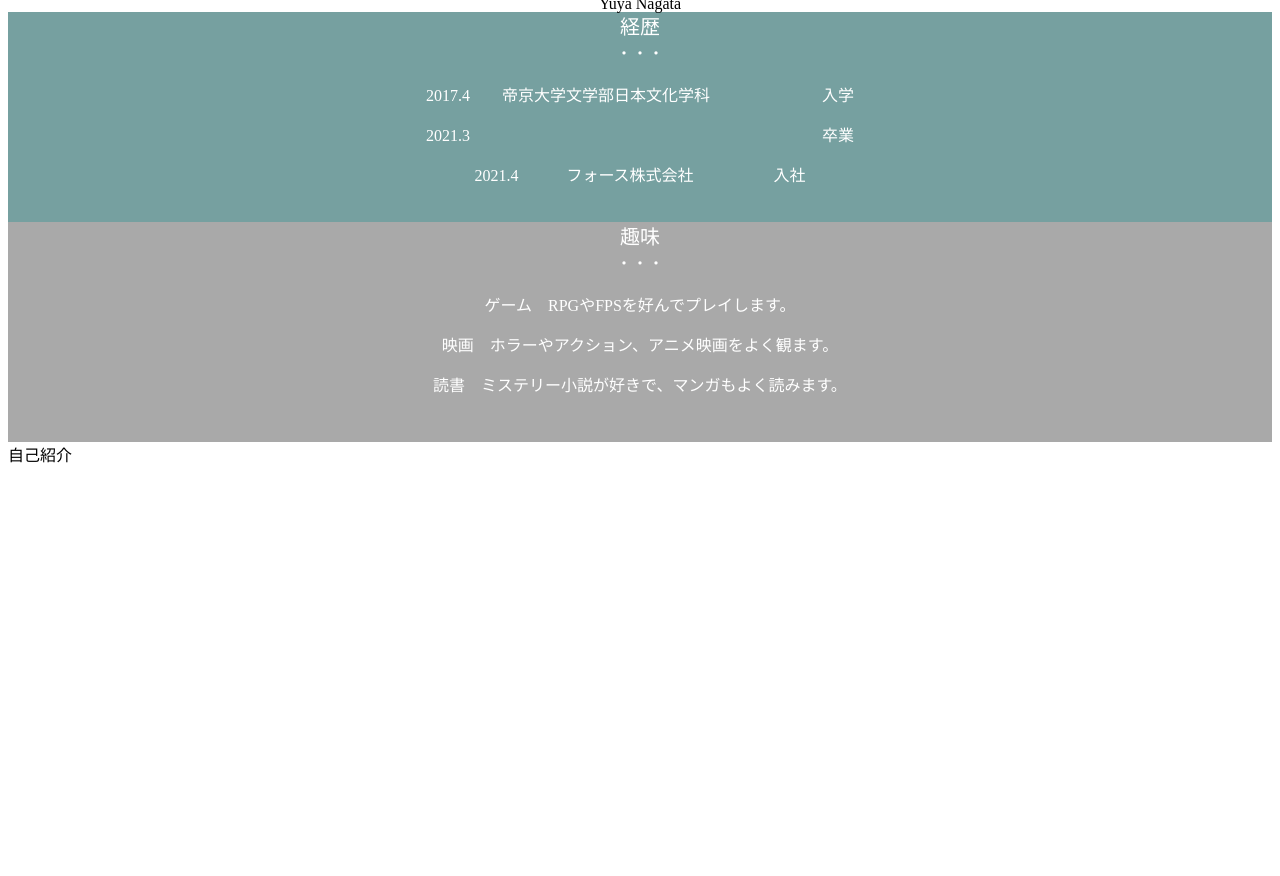
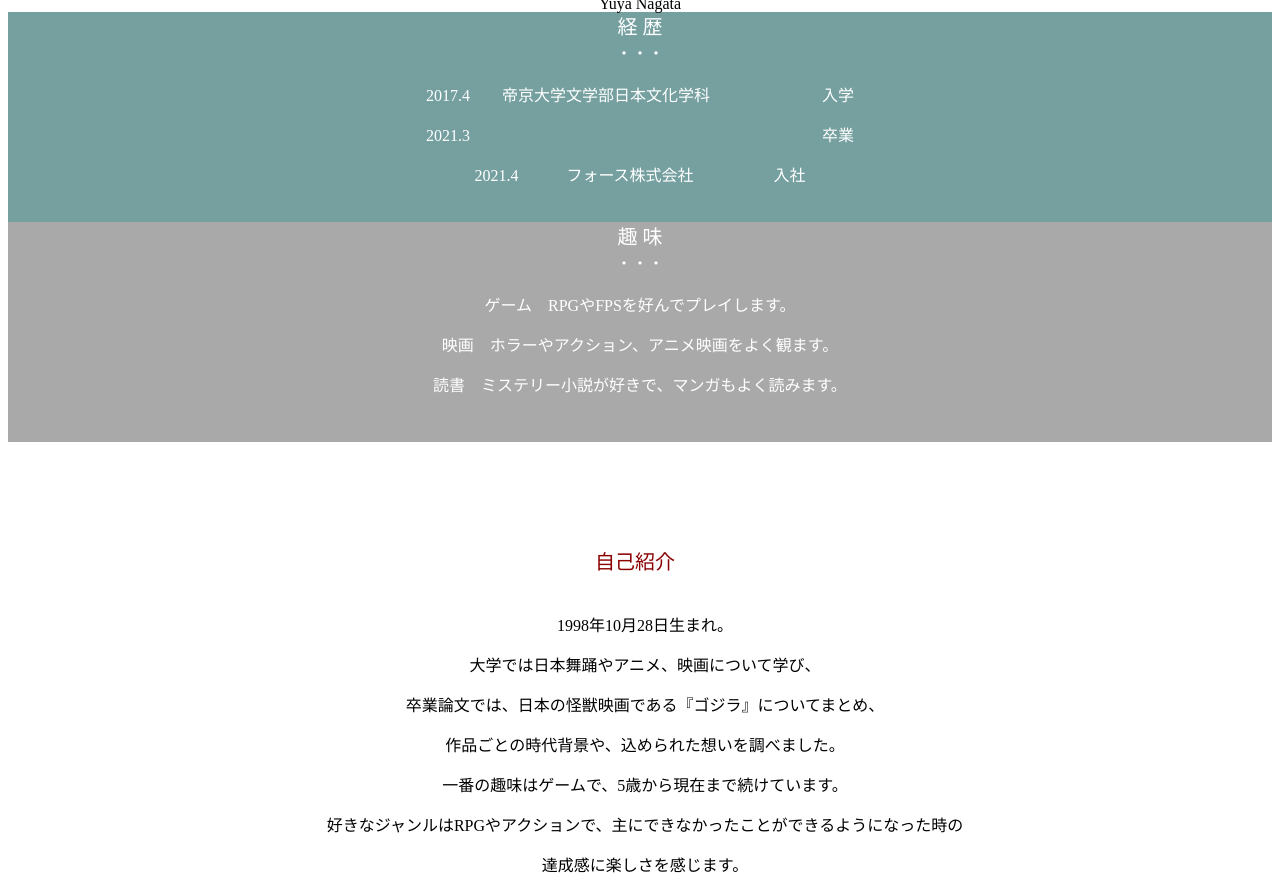
Before and after one commit to YuyaNagata/jikosyokai.gthub.io, a plain HTML site: page site.html in a window 1280 px wide. Shown: the part 44-920 px from the top of the page. Before the commit the page ends 808 px from the top, so only its background shows below. Drawn offline with Linux system fonts and the light colour scheme.

Commit message:
Add files via upload

```diff
--- a/site.html
+++ b/site.html
@@ -12,7 +12,7 @@
 <h2>Yuya Nagata</h2>
 
 <div class="経歴">
- <p class="p1">経歴</p>
+ <p class="p1">経 歴</p>
  <p class="p2">・・・</p>
  <p class="p3">2017.4　　帝京大学文学部日本文化学科　　　　　　　入学</p>
  <p class="p4">2021.3　　　　　　　　　　　　　　　　　　　　　　卒業</p>
@@ -20,13 +20,24 @@
 </div>
 
 <div class="趣味">
-    <p class="p6">趣味</p>
+    <p class="p6">趣 味</p>
     <p class="p7">・・・</p>
     <p class="p8">ゲーム　RPGやFPSを好んでプレイします。</p>
     <p class="p9">映画　ホラーやアクション、アニメ映画をよく観ます。</p>
     <p class="p10">読書　ミステリー小説が好きで、マンガもよく読みます。</p>
 </div>
 
-<div class="自己紹介">自己紹介</div>
+<div class="jiko">
+    <p class="p11">自己紹介</p>
+    <p class="p12">1998年10月28日生まれ。</p>
+    <p class="p13">大学では日本舞踊やアニメ、映画について学び、</p>
+    <p class="p14">卒業論文では、日本の怪獣映画である『ゴジラ』についてまとめ、</p>
+    <p class="p15">作品ごとの時代背景や、込められた想いを調べました。</p>
+    <p class="p16">一番の趣味はゲームで、5歳から現在まで続けています。</p>
+    <p class="p17">好きなジャンルはRPGやアクションで、主にできなかったことができるようになった時の</p>
+    <p class="p18">達成感に楽しさを感じます。</p>
+</div>
+
+
 </body>
 </html>
```
